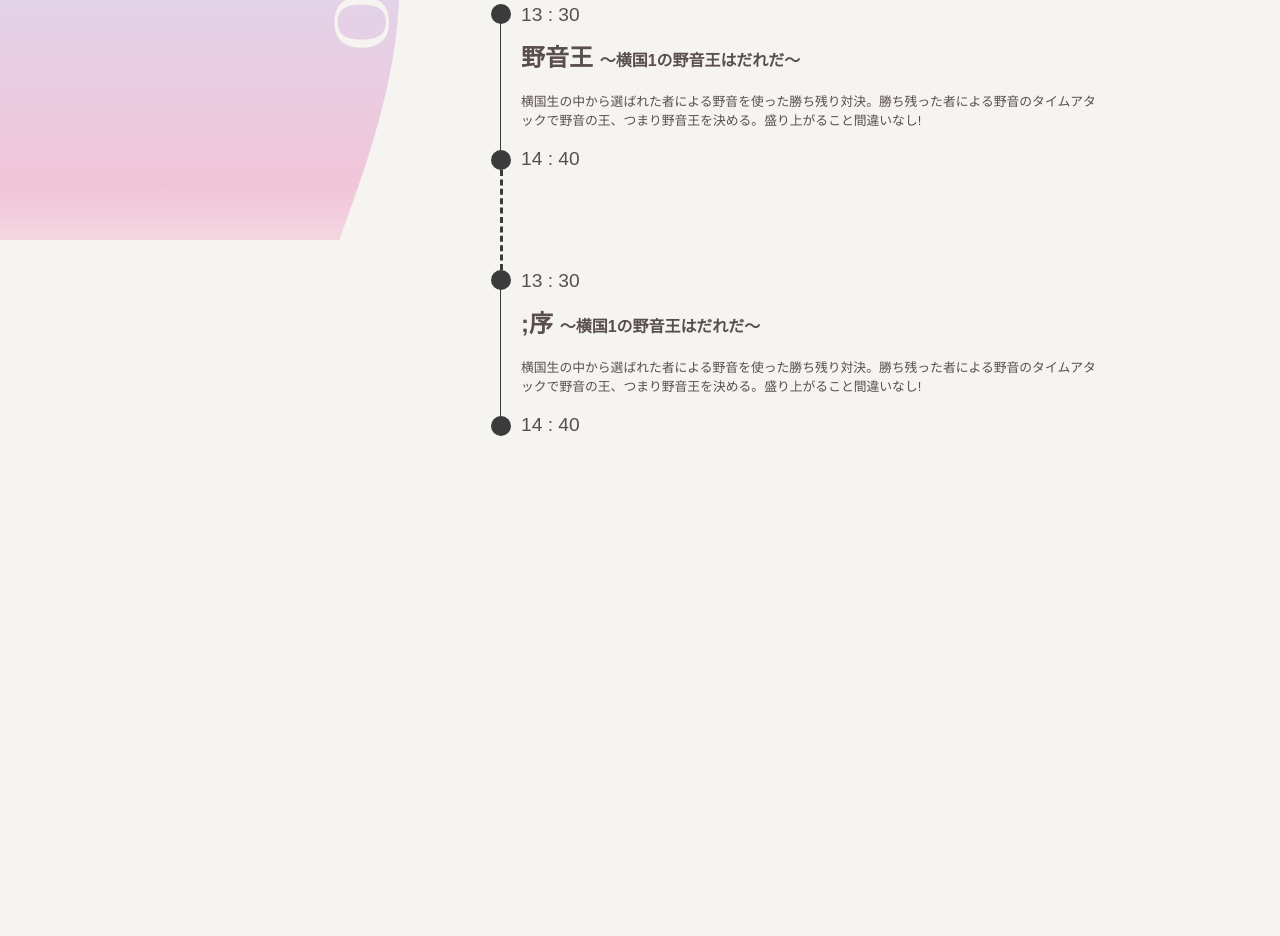
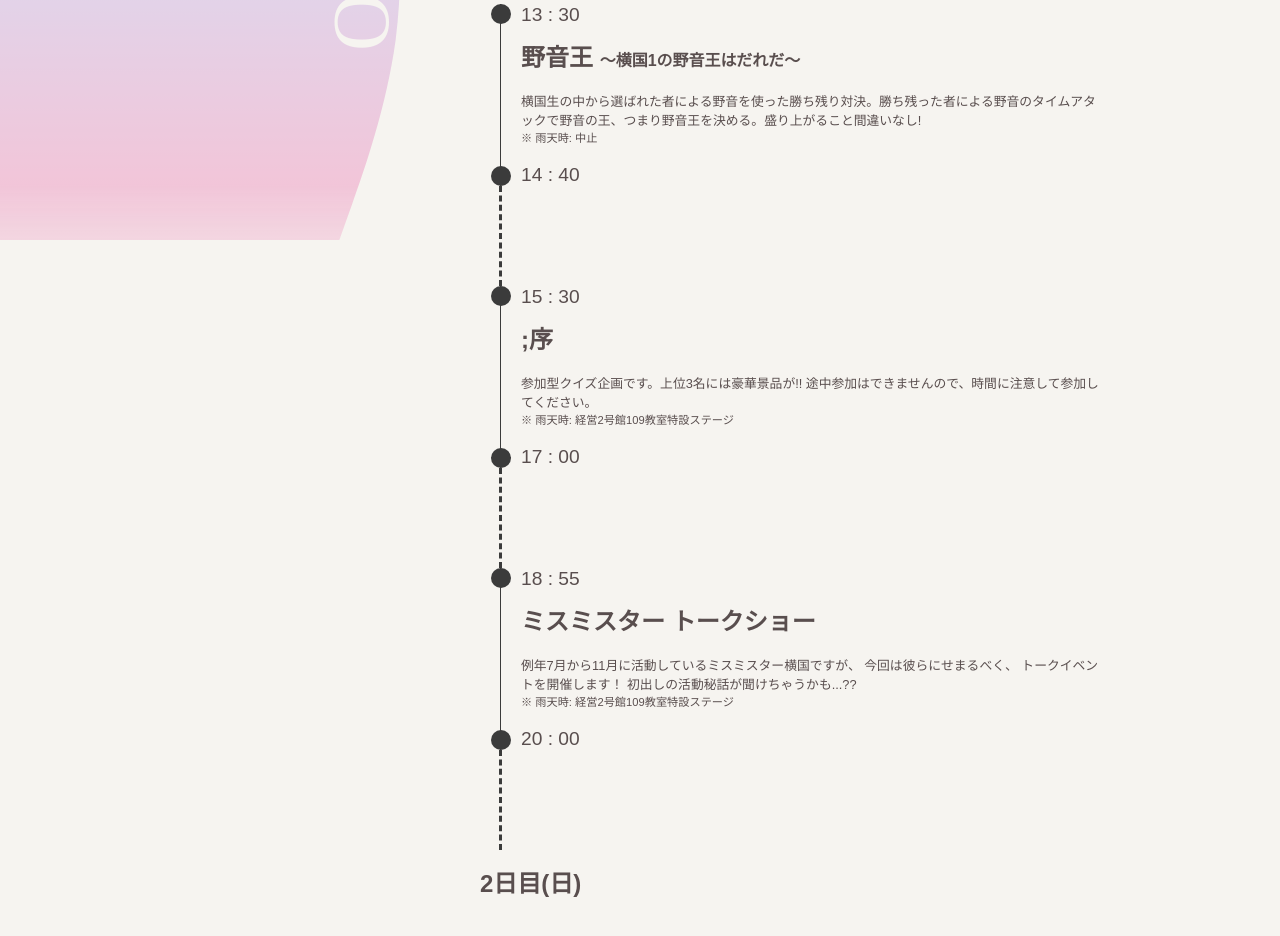
Before and after one commit to ynufes-tech/ynufes-seiryo23, a Nuxt app: page /timetable in a window 1280 px wide. Shown: the part 560-1496 px from the top of the page. Before the commit the page ends 1046 px from the top, so only its background shows below. Built offline with nearby package versions, Linux system fonts and the light colour scheme.

Commit message:
feat: 野外音楽堂１日目完成

```diff
--- a/pages/timetable/index.vue
+++ b/pages/timetable/index.vue
@@ -88,24 +88,47 @@ const changePlace = (id: number) => {
           <p class="item-description">
             横国生の中から選ばれた者による野音を使った勝ち残り対決。勝ち残った者による野音のタイムアタックで野音の王、つまり野音王を決める。盛り上がること間違いなし!
           </p>
+          <p class="item-warning">※ 雨天時: 中止</p>
         </div>
 
         <span class="item-end-time">14 : 40</span>
       </div>
+
       <div class="duration-box"></div>
+
       <div class="time-table-item">
-        <span class="item-start-time">13 : 30</span>
+        <span class="item-start-time">15 : 30</span>
         <div class="item-text">
-          <h2 class="item-title">
-            ;序 <span class="item-subtitle">〜横国1の野音王はだれだ〜</span>
-          </h2>
+          <h2 class="item-title">;序</h2>
           <p class="item-description">
-            横国生の中から選ばれた者による野音を使った勝ち残り対決。勝ち残った者による野音のタイムアタックで野音の王、つまり野音王を決める。盛り上がること間違いなし!
+            参加型クイズ企画です。上位3名には豪華景品が!!
+            途中参加はできませんので、時間に注意して参加してください。
           </p>
+          <p class="item-warning">※ 雨天時: 経営2号館109教室特設ステージ</p>
         </div>
 
-        <span class="item-end-time">14 : 40</span>
+        <span class="item-end-time">17 : 00</span>
       </div>
+
+      <div class="duration-box"></div>
+
+      <div class="time-table-item">
+        <span class="item-start-time">18 : 55</span>
+        <div class="item-text">
+          <h2 class="item-title">ミスミスター トークショー</h2>
+          <p class="item-description">
+            例年7月から11月に活動しているミスミスター横国ですが、
+            今回は彼らにせまるべく、 トークイベントを開催します！
+            初出しの活動秘話が聞けちゃうかも...??
+          </p>
+          <p class="item-warning">※ 雨天時: 経営2号館109教室特設ステージ</p>
+        </div>
+
+        <span class="item-end-time">20 : 00</span>
+      </div>
+
+      <div class="duration-box"></div>
+      <h2 class="day-2">2日目(日)</h2>
     </div>
     <div v-show="placeId == 2" class="time-table">2</div>
     <div v-show="placeId == 3" class="time-table">3</div>
@@ -179,6 +202,11 @@ const changePlace = (id: number) => {
         font-size: 0.8rem;
         line-height: 1.2rem;
       }
+      .item-warning {
+        margin: 0;
+        font-size: 0.7rem;
+        line-height: 1rem;
+      }
     }
 
     .item-start-time {
@@ -216,7 +244,7 @@ const changePlace = (id: number) => {
     }
   }
   .duration-box {
-    margin: 0 0 0 20px;
+    margin: 0 0 0 19px;
     width: 100%;
     height: 100px;
     border-left: 3px dashed #3b3b3b;
```
